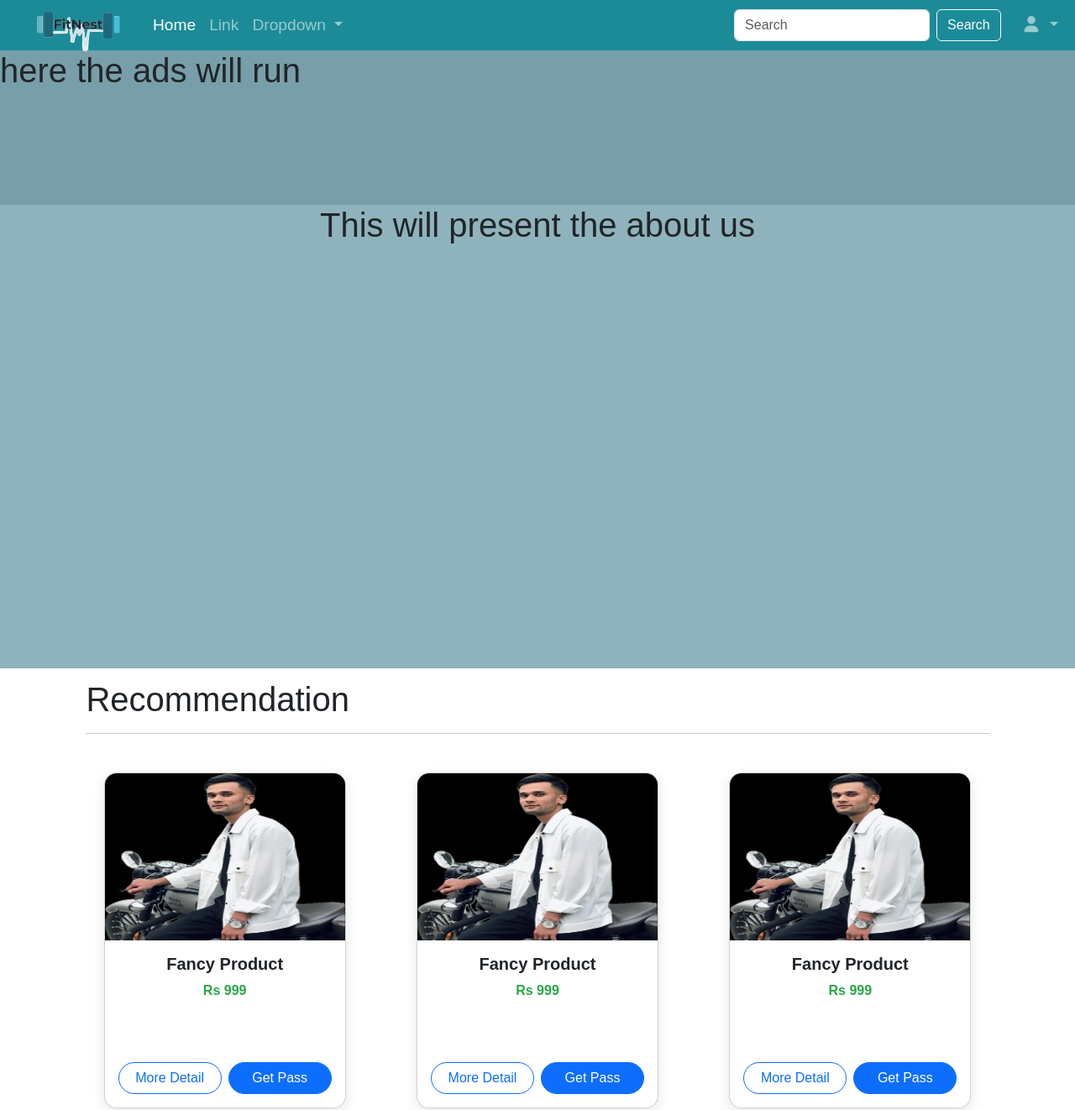
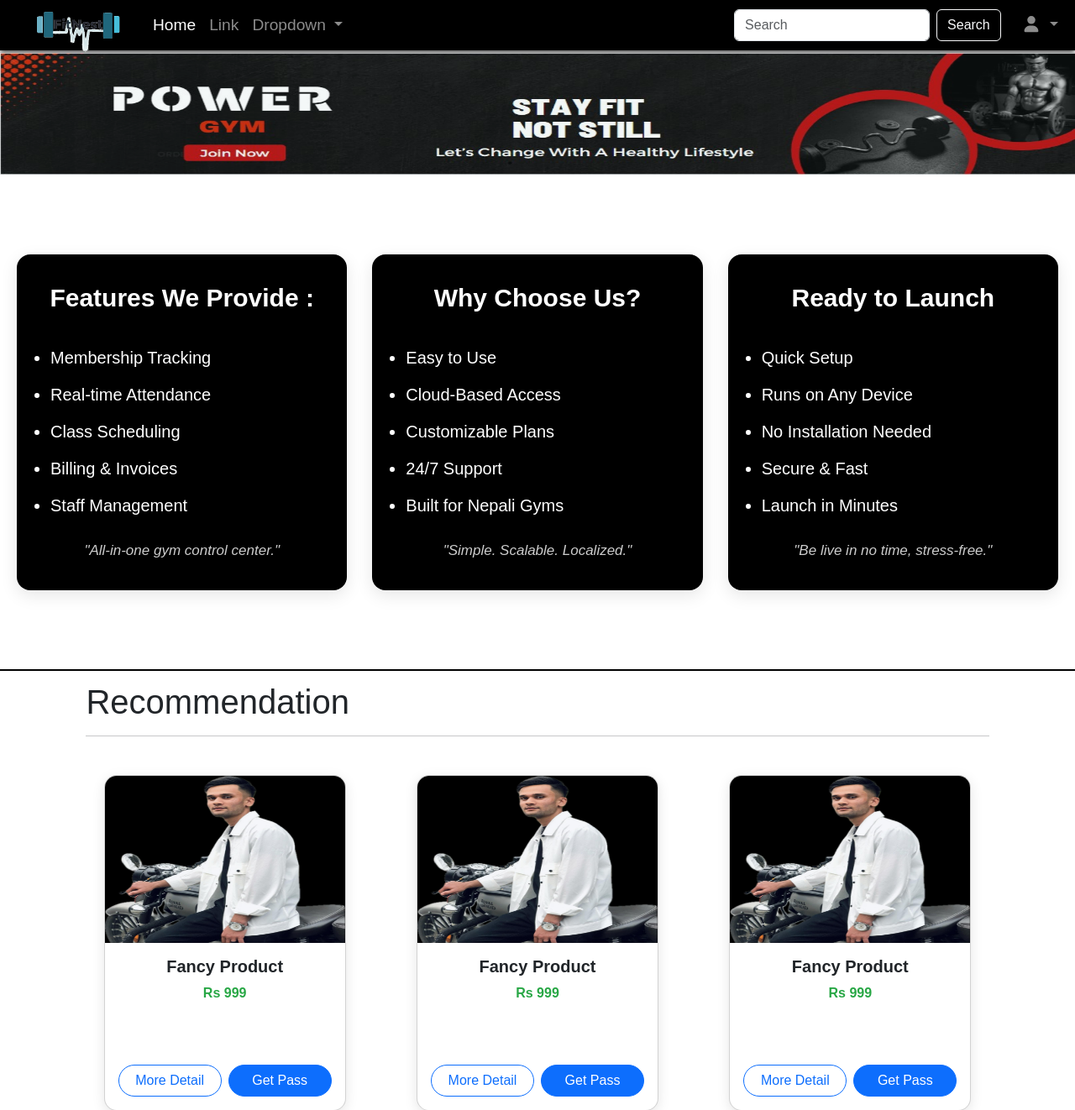
Before and after one commit to Suman11Sharma/GYM-FitNest, a PHP site: page / in a window 1280 px wide. Shown: the top 1322 px of the page at 84% size. Run offline with PHP 8.4, Linux system fonts and the light colour scheme; some libraries are stand-ins or nearby versions.

Commit message:
ads,about us completed

```diff
--- a/assets/css/landing.css
+++ b/assets/css/landing.css
@@ -13,6 +13,7 @@ html {
 .navbar {
   height: 60px;
   padding: 0;
+  box-shadow: 0 4px 6px rgba(0, 0, 0, 0.6);
 }
 
 .navbar-brand {
@@ -20,13 +21,11 @@ html {
 }
 
 .bg-primary {
-    background-color: #1c8b98 !important;
+  background-color: #000 !important;
 }
-
 
 .navbar-brand img {
   height: 130px;
-
 }
 
 .collapse ul li {
@@ -36,31 +35,133 @@ html {
 .search_btn {
   color: aliceblue;
   margin: 0.5rem;
-
 }
 
 .hero {
-    background-color: #8fb3bd;
+  margin-top: 3px;
   width: 100%;
   height: 92vh;
   display: flex;
   flex-direction: column;
+  border-bottom: 2px solid black;
 }
-
-
 .ads {
   background-color: #789fa9;
   height: 25%;
   width: 100%;
+  display: flex;
   justify-content: center;
   align-items: center;
+  overflow: hidden;
+  position: relative;
+}
+
+.ad-slider {
+  width: 100%;
+  height: 100%;
+  position: relative;
+}
+
+.ad-img {
+  position: absolute;
+  width: 100%;
+  height: 100%;
+  object-fit: fill;
+  opacity: 0;
+  animation: slideAds 9s infinite;
+  transition: opacity 1s ease-in-out;
+}
+
+.ad-img:nth-child(1) {
+  animation-delay: 0s;
+}
+.ad-img:nth-child(2) {
+  animation-delay: 3s;
+}
+.ad-img:nth-child(3) {
+  animation-delay: 6s;
+}
+
+@keyframes slideAds {
+  0% {
+    opacity: 0;
+  }
+  10% {
+    opacity: 1;
+  }
+  30% {
+    opacity: 1;
+  }
+  40% {
+    opacity: 0;
+  }
+  100% {
+    opacity: 0;
+  }
 }
 
 .aboutus {
   display: flex;
+  justify-content: space-evenly;
+  align-items: center;
+  gap: 30px;
+  width: 100%;
+  height: 100%;
+  padding: 20px;
+  box-sizing: border-box;
+  background-color: #fff;
+}
+
+.aboutus-card {
+  width: 400px;
+  height: 400px;
+  background-color: #000;
+  border-radius: 16px;
+  box-shadow: 0 6px 20px rgba(0, 0, 0, 0.1);
+  padding: 20px;
+  text-align: center;
+  transition: transform 0.3s ease, box-shadow 0.3s ease;
+  display: flex;
+  flex-direction: column;
   justify-content: center;
-    align-items: center;
 }
+
+.aboutus-card:hover {
+  transform: scale(1.2);
+  box-shadow: 0 12px 28px rgba(0, 0, 0, 0.2);
+}
+
+.aboutus-card h2 {
+  font-size: 30px;
+  font-weight: bold;
+  margin-bottom: 35px;
+  color: #fff;
+  text-align: center;
+}
+
+.aboutus-card ul {
+  list-style-type: disc;
+  padding-left: 20px;
+  text-align: justify;
+  color: #fff;
+  font-size: 20px;
+  line-height: 1.8;
+  margin: 0;
+}
+
+.aboutus-card ul li {
+  margin-bottom: 8px;
+}
+.card-subtitle {
+  margin-top: 15px;
+  font-size: 17px;
+  color: #ccc;
+  font-style: italic;
+  text-align: center;
+}
+
+
+
 
 main .card_header {
   margin: 1% 8% 0 8%;
@@ -130,23 +231,22 @@ main .card_header {
 }
 
 footer {
-    background-color: #1c8b98;
+  background-color: #000;
   height: 60px;
   width: 100%;
   justify-content: center;
   align-items: center;
 }
 
-
 @media screen and (max-width: 992px) {
   .card {
-        width: calc(100%/3 - 30px);
+    width: calc(100% / 3 - 30px);
   }
 }
 
 @media screen and (max-width: 768px) {
   .card {
-        width: calc(100%/2 - 15px);
+    width: calc(100% / 2 - 15px);
   }
 
   .last_footer {
--- a/index.php
+++ b/index.php
@@ -81,15 +81,65 @@
     <header>
         <div class="hero">
             <div class="ads">
-                <h1>
-                    here the ads will run
-                </h1>
+                <div class="ad-slider">
+                    <img src="uploads/gym-ads.png" alt="Ad 1" class="ad-img">
+                    <img src="uploads/gym-ads (1).png" alt="Ad 2" class="ad-img">
+                    <img src="uploads/gym-ad-3.jpg" alt="Ad 3" class="ad-img">
+                </div>
             </div>
             <div class="aboutus">
-                <h1>This will present the about us </h1>
+                <div class="aboutus-card">
+                    <h2>Features We Provide :</h2>
+                    <ul>
+                        <li>Membership Tracking</li>
+                        <li>Real-time Attendance</li>
+                        <li>Class Scheduling</li>
+                        <li>Billing & Invoices</li>
+                        <li>Staff Management</li>
+                    </ul>
+                    <p class="card-subtitle">"All-in-one gym control center."</p>
+                </div>
+
+                <div class="aboutus-card">
+                    <h2>Why Choose Us?</h2>
+                    <ul>
+                        <li>Easy to Use</li>
+                        <li>Cloud-Based Access</li>
+                        <li>Customizable Plans</li>
+                        <li>24/7 Support</li>
+                        <li>Built for Nepali Gyms</li>
+                    </ul>
+                      <p class="card-subtitle">"Simple. Scalable. Localized."</p>
+                </div>
+
+                <div class="aboutus-card">
+                    <h2>Ready to Launch</h2>
+                    <ul>
+                        <li>Quick Setup</li>
+                        <li>Runs on Any Device</li>
+                        <li>No Installation Needed</li>
+                        <li>Secure & Fast</li>
+                        <li>Launch in Minutes</li>
+                    </ul>
+                      <p class="card-subtitle">"Be live in no time, stress-free."</p>
+                </div>
+
             </div>
         </div>
+
     </header>
+
+
+
+
+
+
+
+
+
+
+
+
 
     <main>
         <div class="card_header">
```
Also changed, not shown: uploads/gym-ad-3.jpg (added), uploads/gym-ads (1).png (added), uploads/gym-ads.png (added). Lines whose indentation alone changed are shown as unchanged.
